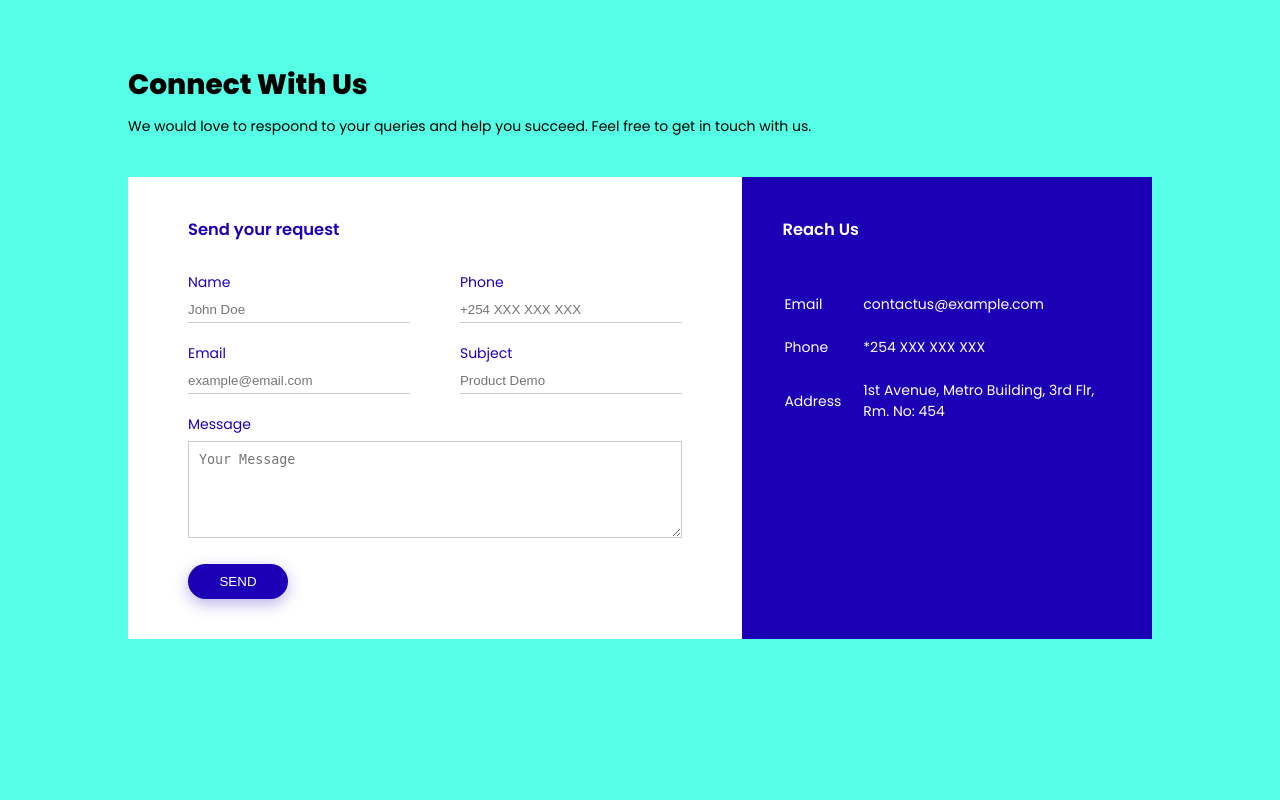
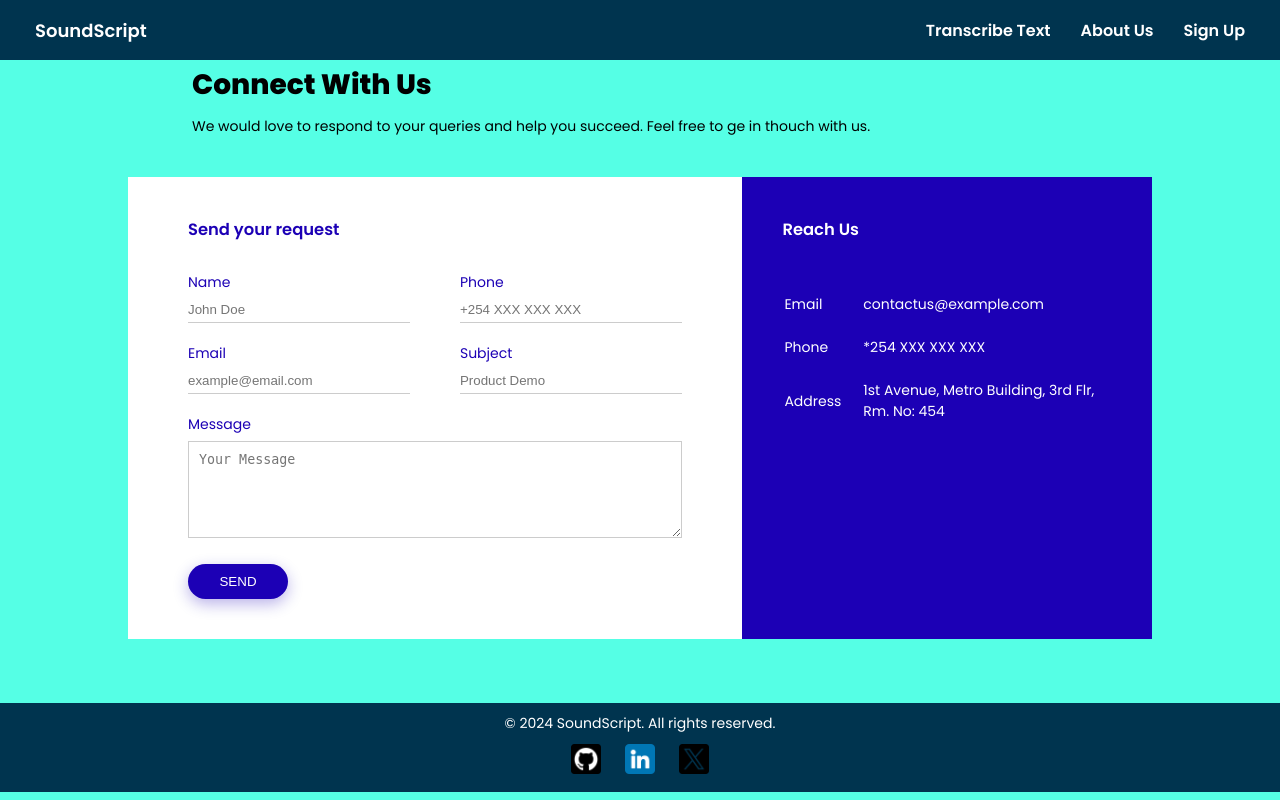
Before and after one commit to CorneliusNgure/SoundScript, a Flask app: template src/frontend/templates/contact-us.html in a window 1280 px wide. Run offline with Flask 3, Linux system fonts and the light colour scheme; the template is opened without the code that fills it, so the values that code supplies are empty.

Commit message:
Frontend Modifications

```diff
--- a/src/frontend/static/CSS/contact-us.css
+++ b/src/frontend/static/CSS/contact-us.css
@@ -8,12 +8,53 @@
     font-family: "Poppins", sans-serif;
 }
 .container {
-    width: 80%;
     margin: 5% auto;
+}
+.top-bar {
+    position: fixed;
+    top: 0;
+    width: 100%;
+    height: 60px;
+    background-color: #00344f;
+    color: white;
+    display: flex;
+    align-items: center;
+    justify-content: space-around;
+    padding: 0 20px;
+    z-index: 1000;
+    margin-right: 20px;
+}
+.left-text {
+    display: flex;
+    align-items: center;
+    margin: 0;
+    font-weight: 600;
+    font-size: 18px;
+}
+.right-text {
+    display: flex;
+    align-items: center;
+    margin-left: auto;
+    margin-right: 40px;
+    font-weight: 600;
+    font-size: 16px;
+}
+.top-bar a {
+    color: white;
+    text-decoration: none;
+    padding: 0 15px;
+}
+.top-bar a:hover {
+    text-decoration: underline;
+}
+.connect-with-us-text {
+    margin-left: 15%;
 }
 .contact-box {
     background: #fff;
     display: flex;
+    width: 80%;
+    margin-left: 10%;
 }
 .contact-left {
     flex-basis: 60%;
@@ -85,3 +126,32 @@
 tr td {
     padding-top: 20px;
 }
+.footer {
+    background-color: #00344f;
+    color: white;
+    text-align: center;
+    padding: 10px 0;
+}
+.social-icons {
+    margin-top: 10px;
+}
+
+.social-icons {
+    margin-top: 10px;
+}
+
+.social-icons a {
+    color: white;
+    text-decoration: none;
+    margin: 0 10px;
+    font-size: 1.5em;
+}
+
+.social-icons a img {
+    width: 30px;
+    height: 30px;
+}
+
+.social-icons a img:hover {
+    opacity: 0.7;
+}
--- a/src/frontend/static/CSS/styles.css
+++ b/src/frontend/static/CSS/styles.css
@@ -177,7 +177,7 @@
     font-size: 20px;
     padding: 10px;
 }
-.bottom-bar {
+/* .bottom-bar {
     position: fixed;
     margin-bottom: 10px;
     bottom: 20px;
@@ -186,7 +186,7 @@
     background-color: #00344f;
     color: white;
     align-items: center;
-}
+} */
 .footer {
     background-color: #00344f;
     color: white;
--- a/src/frontend/templates/contact-us.html
+++ b/src/frontend/templates/contact-us.html
@@ -11,9 +11,21 @@
 </head>
 <body>
     <div class="container">
-        <h1>Connect With Us</h1>
-        <p>We would love to respoond to your queries and help you succeed.
-            Feel free to get in touch with us.</p>
+        <div class="top-bar">
+            <div class="left-text">
+                <a href="#">SoundScript</a>
+            </div>
+            <div class="right-text">
+                <a href="#">Transcribe Text</a>
+                <a href="#about-us">About Us</a>
+                <a href="#">Sign Up</a>
+            </div>
+        </div>
+        <div class="connect-with-us-text">
+            <h1>Connect With Us</h1>
+            <p>We would love to respond to your queries and help you succeed.
+                Feel free to ge in thouch with us.</p>
+        </div>
             <div class="contact-box">
                 <div class="contact-left">
                     <h3>Send your request</h3>
@@ -63,6 +75,12 @@
                 </div>
             </div>
     </div>
-
+    <footer class="footer">
+        <p>&copy; 2024 SoundScript. All rights reserved.</p>
+        <div class="social-icons">
+            <a href="https://github.com/CorneliusNgure" target="_blank"><img src="../static/images/github.png" alt="GitHub Icon"></a>
+            <a href="https://www.linkedin.com/in/cornelius-ngure-93581a216/" target="_blank"><img src="../static/images/linkedin.png" alt="LinkedIn Icon"></a>
+            <a href="https://x.com/Zeros__n__Ones" target="_blank"><img src="../static/images/x.png" alt="Twitter Icon"></a>
+    </footer>
 </body>
 </html>
```
